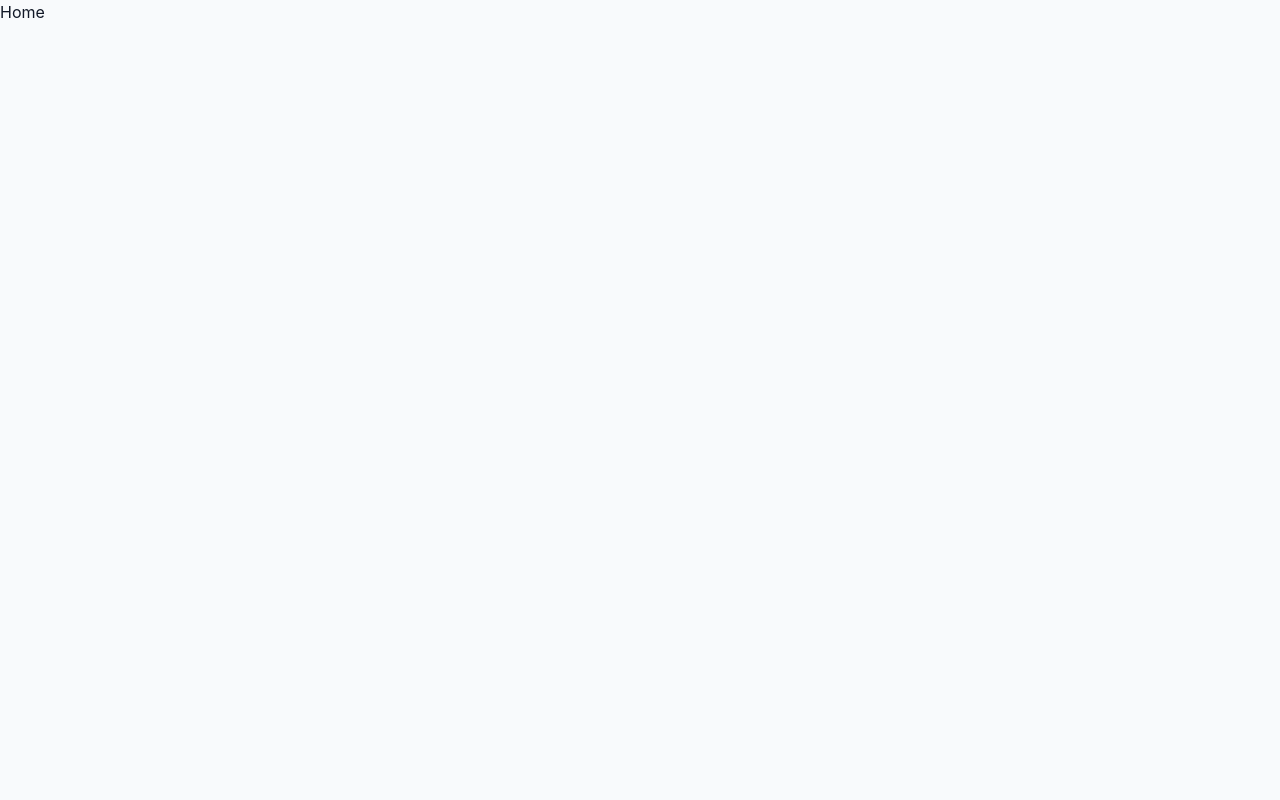
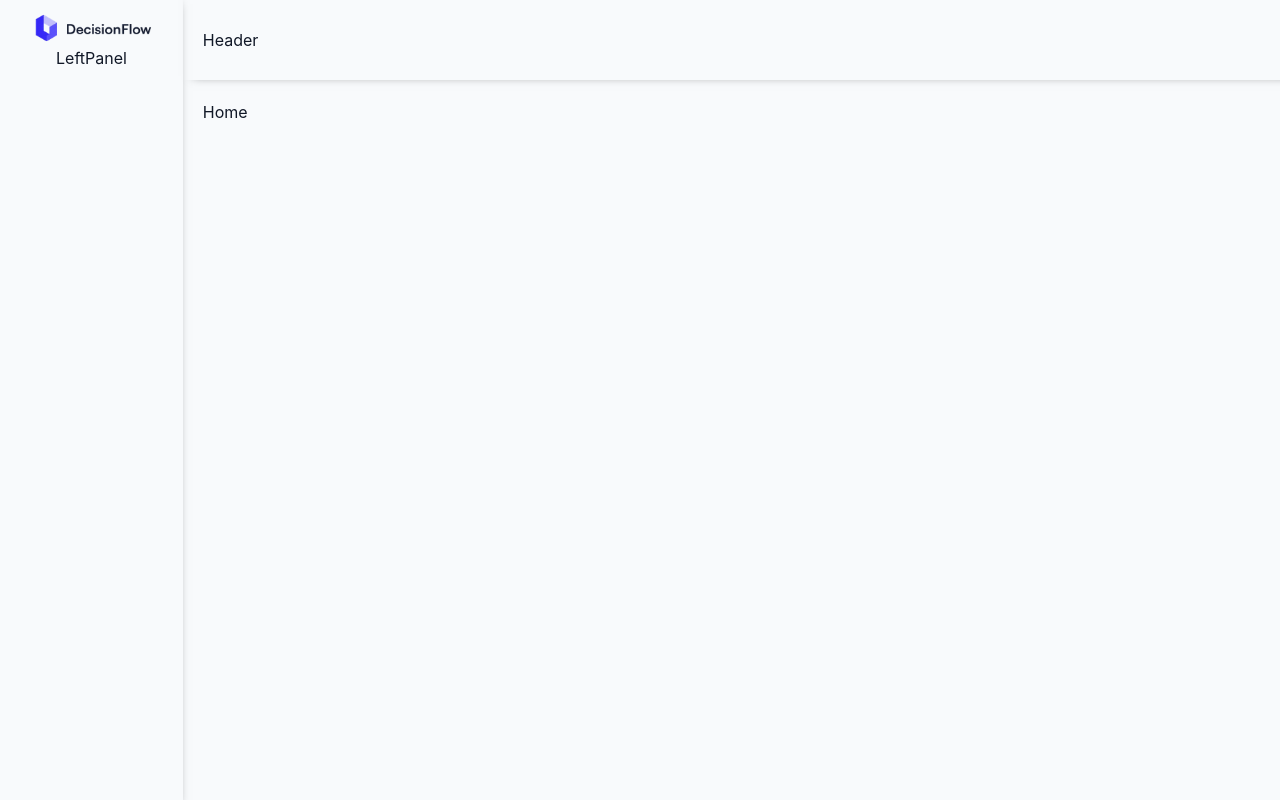
Before and after one commit to KamilKonopski/DecisionFlow, a React (Vite) app in the folder frontend/: page /home in a window 1280 px wide. Built offline with nearby package versions, Linux system fonts and the light colour scheme; sample sign-in values are in the browser's storage.

Commit message:
feat: implement main layout for logged user

```diff
--- a/frontend/src/app/routes/AppRoutes.tsx
+++ b/frontend/src/app/routes/AppRoutes.tsx
@@ -5,6 +5,7 @@ import NotFound from "@/shared/ui/NotFound/NotFound";
 import Home from "@/pages/Home";
 import ProtectedRoute from "./ProtectedRoute";
 import RootRedirect from "./RootRedirect";
+import MainLayout from "@/shared/layout/MainLayout";
 
 const AppRoutes = () => {
   return (
@@ -13,14 +14,14 @@ const AppRoutes = () => {
         <Route path="/" element={<RootRedirect />} />
         <Route path="/auth" element={<Auth />} />
         <Route
-          path="/home"
           element={
             <ProtectedRoute>
-              <Home />
+              <MainLayout />
             </ProtectedRoute>
           }
-        />
-
+        >
+          <Route path="/home" element={<Home />} />
+        </Route>
         <Route path="*" element={<NotFound />} />
       </Routes>
     </BrowserRouter>
--- /dev/null
+++ b/frontend/src/shared/layout/MainLayout.tsx
@@ -0,0 +1,19 @@
+import { Outlet } from "react-router-dom";
+import Header from "../ui/Header/Header";
+import LeftPanel from "../ui/LeftPanel/LeftPanel";
+
+const MainLayout = () => {
+  return (
+    <div className="flex h-dvh flex-row">
+      <LeftPanel />
+      <div className="flex-1 flex flex-col">
+        <Header />
+        <main className="flex-1 md:p-5 p-4 overflow-y-auto">
+          <Outlet />
+        </main>
+      </div>
+    </div>
+  );
+};
+
+export default MainLayout;
--- /dev/null
+++ b/frontend/src/shared/ui/Header/Header.tsx
@@ -0,0 +1,9 @@
+const Header = () => {
+  return (
+    <div className="py-2.5 pl-5 h-20 flex items-center shadow-[10px_-4px_10px_rgba(0,0,0,0.5)]">
+      Header
+    </div>
+  );
+};
+
+export default Header;
--- /dev/null
+++ b/frontend/src/shared/ui/LeftPanel/LeftPanel.tsx
@@ -0,0 +1,12 @@
+const LeftPanel = () => {
+  return (
+    <div className="w-1/7 min-w-37.5 py-2.5 flex flex-col items-center shadow-[-5px_4px_10px_rgba(0,0,0,0.5)]">
+      <div className="w-9/12">
+        <img src="logotext.png" alt="DecisionFlow Logo" />
+      </div>
+      LeftPanel
+    </div>
+  );
+};
+
+export default LeftPanel;
```
